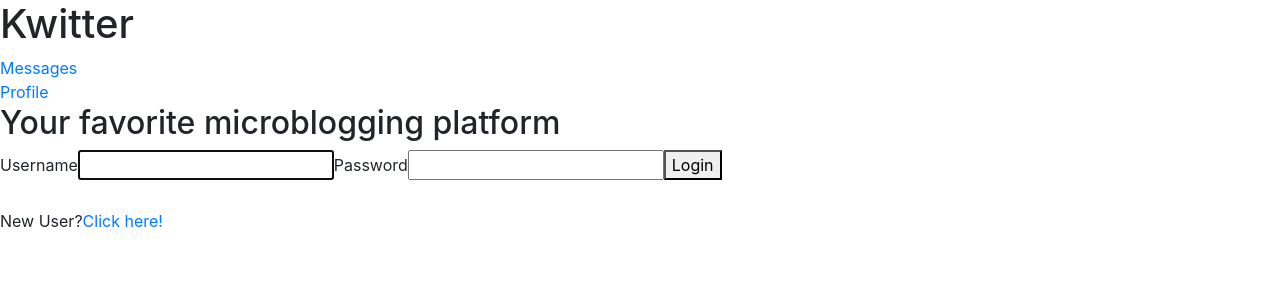
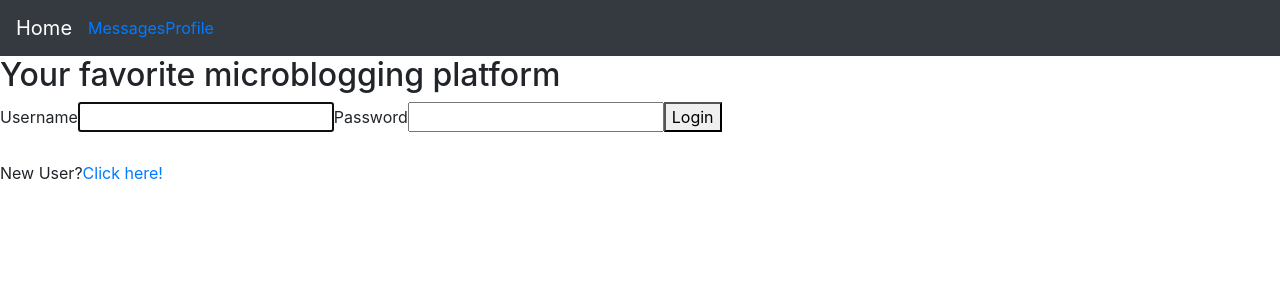
Before and after one commit to kenzie-se-q2/kwitter-LindsFish8691, a React (Create React App) app: page / in a window 1280 px wide. Shown: the top 300 px of the page. Built offline with nearby package versions, Linux system fonts and the light colour scheme.

Commit message:
start working w/coach Manny

```diff
--- a/src/components/Menu.js
+++ b/src/components/Menu.js
@@ -2,6 +2,7 @@
 import { Link } from "react-router-dom";
 import { useStore } from "../store/store";
 import { logoutRequest } from "../fetchRequests";
+import { Navbar,Nav, Button } from "react-bootstrap"
 
 function Menu(props) {
   const user = useStore((state) => state.user);
@@ -10,18 +11,36 @@
   const logout = (e) => {
     logoutRequest(user.token).then(() => dispatch({ type: "LOGOUT" }));
   };
+console.log(user)
+  return (
+    // <div id="menu">
+    //   <h1>Kwitter</h1>
+    //   <div id="menu-links">
+    //     <Link to="/messages">Messages</Link>
 
-  return (
-    <div id="menu">
-      <h1>Kwitter</h1>
-      <div id="menu-links">
-        <Link to="/messages">Messages</Link>
+    //     <div id="profile-links">
+    //       <Link to="/profile">Profile</Link>
+    //     </div>
+        // {user.token && <button onClick={logout}>Logout</button>}
+    //   </div>
+    // </div>
+    <div>
+      <Navbar collapseOnSelect expand="lg" bg="dark" variant="dark">
+  <Navbar.Brand href="home">Home</Navbar.Brand>
+  <Navbar.Toggle aria-controls="responsive-navbar-nav" />
+  <Navbar.Collapse id="responsive-navbar-nav">
+    <Nav className="mr-auto">
+      <Link to="/messages">Messages</Link>
+      <Link to="/profile">Profile</Link>
+    </Nav>
+    {/* <Nav> */}
+    {user.token && <Button variant="warning" onClick={logout}>Logout</Button>}
 
-        <div id="profile-links">
-          <Link to="/profile">Profile</Link>
-        </div>
-        {user.token && <button onClick={logout}>Logout</button>}
-      </div>
+
+    {/* {user.token && <button onClick={logout}>Logout</button>} */}
+    {/* </Nav> */}
+  </Navbar.Collapse>
+</Navbar>
     </div>
   );
 }
--- a/src/store/store.js
+++ b/src/store/store.js
@@ -22,7 +22,6 @@
       return { ...state, messages: action.payload };
     case LIKE:
       return { ...state, like: action.payload };
-
     default:
       return state;
   }
--- a/src/views/Home.js
+++ b/src/views/Home.js
@@ -2,7 +2,7 @@
 import Login from "../components/Login";
 import Menu from "../components/Menu";
 import { useStore } from "../store/store";
-import Profile from "./Profile";
+// import Profile from "./Profile";
 
 function Home(props) {
   const user = useStore((state) => state.user);
@@ -16,5 +16,3 @@
 }
 
 export default Home;
-
-// line 13 !user.token &&
--- a/src/views/MessageList.js
+++ b/src/views/MessageList.js
@@ -2,6 +2,7 @@
 import MessageItem from "../components/MessageItem";
 import { useStore, GET_MESSAGES } from "../store/store";
 import { getMessages } from "../fetchRequests";
+import Menu from "../components/Menu";
 
 function MessageList(props) {
   const dispatch = useStore((state) => state.dispatch);
@@ -14,6 +15,8 @@
   }, [dispatch, store.messages]);
 
   return (
+    <div>
+      <Menu />
     <section className="Messages">
       <ul className="MessageList">
         {store.messages &&
@@ -28,6 +31,8 @@
           ))}
       </ul>
     </section>
+    </div>
+
   );
 }
 
--- a/src/views/Profile.js
+++ b/src/views/Profile.js
@@ -3,6 +3,7 @@
 import React, { useEffect } from "react";
 
 import { useState } from "react";
+import Menu from "../components/Menu";
 
 function Profile() {
   const baseURL = "http://kwitter-api-b.herokuapp.com";
@@ -21,7 +22,10 @@
   }
 
   return (
+    <div>
+      <Menu />
     <div className="Profile">
+
       <h1>My Profile</h1>
       <form style={{ display: "block", justifyContent: "center" }}>
         <input type="file" onChange={fileSelectedHandler} />
@@ -48,6 +52,7 @@
         <label>Profile created:</label>
       </form>
     </div>
+    </div>
   );
 }
 
```
